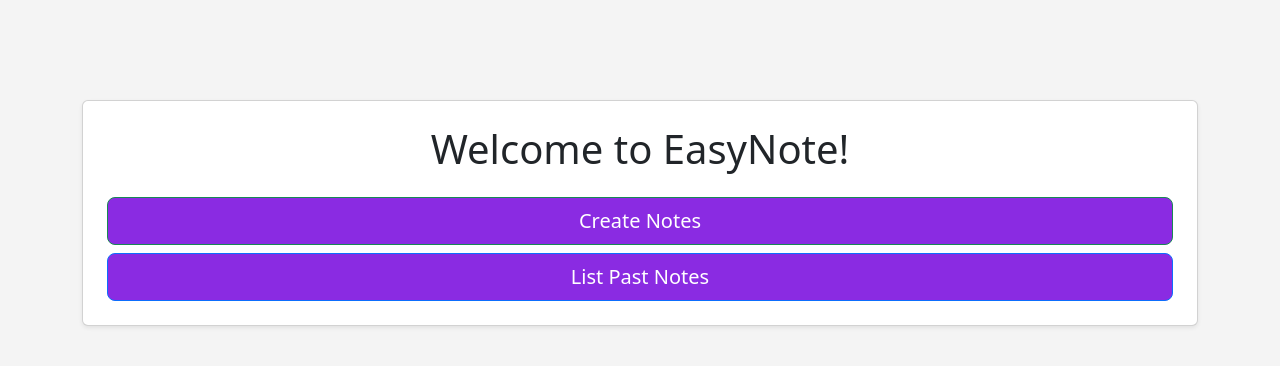
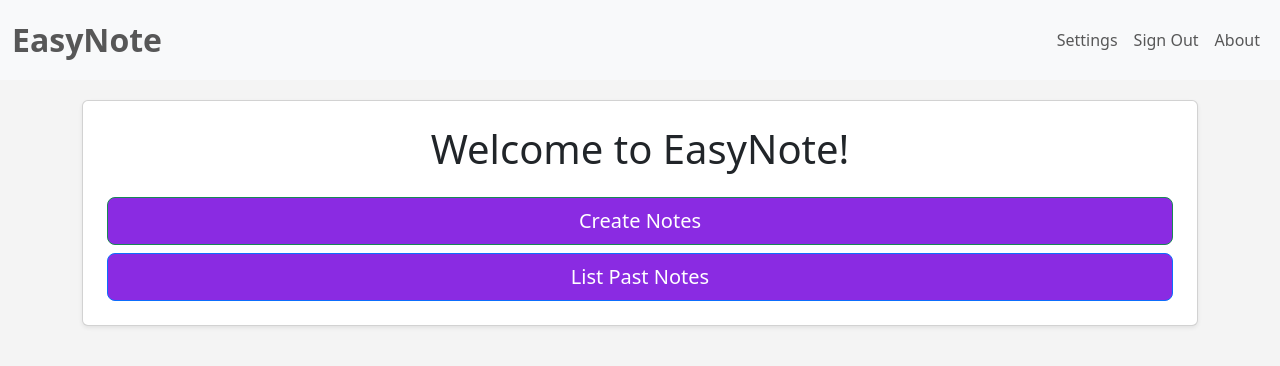
Before and after one commit to AlexaRamz/NotetakerAISummarizer, a Flask app: page /user_homepage in a window 1280 px wide. Shown: the top 366 px of the page. Run offline with Flask 3, Linux system fonts and the light colour scheme; some libraries are stand-ins or nearby versions.

Commit message:
Added the navbar to the personal_homepage. TODO: implement signout, integrate summarizer, integrate login, minor clean-up.

```diff
--- a/server.py
+++ b/server.py
@@ -104,5 +104,9 @@ def notes_page():
 def past_notes():
     return render_template('past-notes.html')
 
+@app.route('/settings')
+def settings():
+    return render_template('settings.html')
+
 if __name__ == "__main__":
     app.run(debug=True)
--- a/templates/index.html
+++ b/templates/index.html
@@ -6,7 +6,6 @@
     <meta name="viewport" content="width=device-width, initial-scale=1">
     <!-- Bootstrap CSS -->
     <link href="https://cdn.jsdelivr.net/npm/bootstrap@5.3.3/dist/css/bootstrap.min.css" rel="stylesheet">
-    <!-- Bootstrap Bundle JS (includes Popper.js) -->
     <script src="https://cdn.jsdelivr.net/npm/bootstrap@5.3.3/dist/js/bootstrap.bundle.min.js"></script>
     <link rel="preconnect" href="https://fonts.googleapis.com">
     <link rel="preconnect" href="https://fonts.gstatic.com" crossorigin>
--- a/templates/user_homepage.html
+++ b/templates/user_homepage.html
@@ -24,7 +24,45 @@
     </style>
 </head>
 <body>
+     <!-- Navbar -->
+     <nav class="navbar navbar-expand bg-light navbar-light justify-content-right fixed-top">
+        <div class="container-fluid">
+            <span class="navbar-text" style="font-size: 2rem; font-weight: bold;">EasyNote</span>
+            <ul class="navbar-nav d-flex">
+                <li class="nav-item">
+                    <a class="nav-link" href="/settings">Settings</a>
+                </li>
+                <!-- Sign In link triggers modal -->
+                <li class="nav-item">
+                    <a class="nav-link" href="#" id="signoutLink" data-bs-toggle="modal" data-bs-target="#loginModal">Sign Out</a>
+                </li>
+                <li class="nav-item">
+                    <a class="nav-link" href="#" id="aboutlink" data-bs-toggle="modal" data-bs-target="#aboutModal">About</a>
+                </li>
+            </ul>
+        </div>
+    </nav>
 
+    <div class="modal fade" id="aboutModal" tabindex="-1" aria-labelledby="aboutModalLabel" aria-hidden="true">
+        <div class="modal-dialog">
+            <div class="modal-content">
+                <div class="modal-header">
+                    <h5 class="modal-title" id="aboutModalLabel">
+                        About EasyNote
+                    </h5>
+                    <button type="button" class="btn-close" data-bs-dismiss="modal" aria-label="Close"></button>
+
+                </div>
+                <div class="modal-body">
+                    <p>
+                        EasyNote is an easy-to-use application designed to make note-taking easier.
+                        This application is will provide you the means to type, organize, and even summarize
+                        your notes with a simple click of a button!
+                    </p>
+                </div>
+            </div>
+        </div>
+    </div>
     <div class="container text-center">
         <div class="card shadow-sm p-4">
             <h1 class="card-title mb-4">Welcome to EasyNote!</h1>
```
